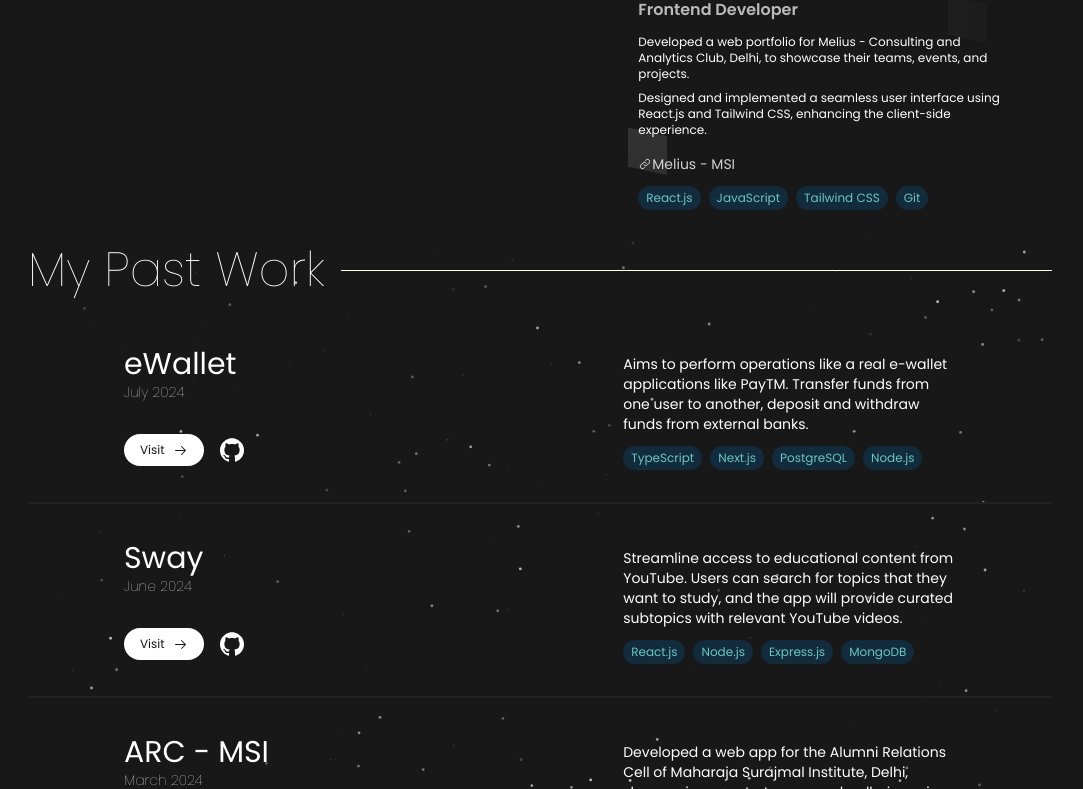
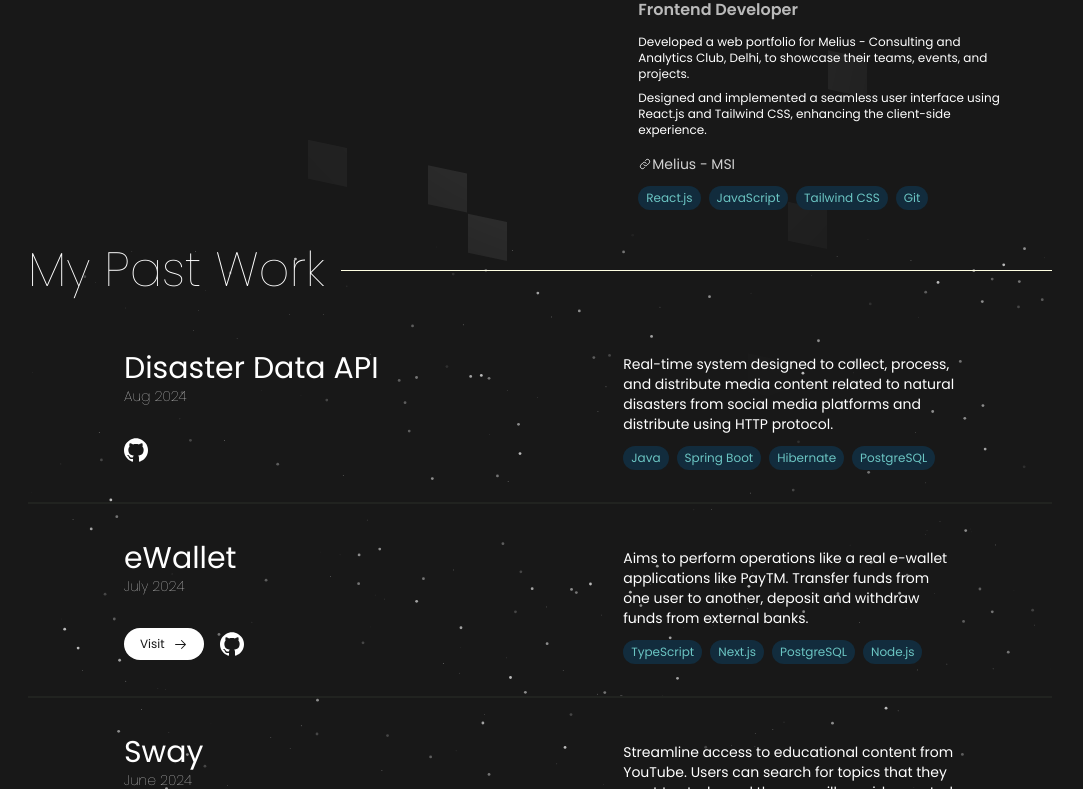
Before and after one commit to easc01/portfolio-ishant, a React (Vite) app: page / in a window 1280 px wide. Shown: the part 2011-2800 px from the top of the page, without its empty margins (100-1183 px from the left). Built offline with nearby package versions, Linux system fonts and the light colour scheme.

Commit message:
Add Project

```diff
--- a/src/components/Projects.tsx
+++ b/src/components/Projects.tsx
@@ -23,7 +23,6 @@
             link={pr.link}
             github={pr.github}
             skills={pr.skills}
-            thumbnail={pr.thumbnail}
             className=''
           />)}
       </div>
--- a/src/components/ProjectsCard.tsx
+++ b/src/components/ProjectsCard.tsx
@@ -8,9 +8,8 @@
   description: string,
   date: string,
   skills: string[],
-  thumbnail: string,
-  link: string,
-  github: string,
+  link?: string,
+  github?: string,
 }
 
 export default function ProjectCard({ title, description, date, skills, link, github }: ProjectProps) {
@@ -24,15 +23,16 @@
       </div>
 
       <div className="h-max flex flex-row-reverse md:flex-row items-center gap-4">
-        <a href={link} target="_blank" className="flex items-center gap-2 text-xs rounded-full bg-white text-black border-brown-white px-4 py-2 w-max hover:bg-blue-600 hover:text-white transition-colors duration-200 ease-in-out">
+        {link && <a href={link} target="_blank" className="flex items-center gap-2 text-xs rounded-full bg-white text-black border-brown-white px-4 py-2 w-max hover:bg-blue-600 hover:text-white transition-colors duration-200 ease-in-out">
           <p>Visit</p>
           <div className="font-bold">
             <ArrowRightIcon />
           </div>
-        </a>
-        <a href={github} target="_blank">
+        </a>}
+
+        {github && <a href={github} target="_blank">
           <GitHubIcon className="size-6" />
-        </a>
+        </a>}
       </div>
     </div>
 
--- a/src/lib/projects.json
+++ b/src/lib/projects.json
@@ -1,4 +1,17 @@
 [
+    {
+        "title": "Disaster Data API",
+        "description": "Real-time system designed to collect, process, and distribute media content related to natural disasters from social media platforms and distribute using HTTP protocol.",
+        "date": "Aug 2024",
+        "github": "https://github.com/ishantSikdar/disaster-media-api",
+        "skills": [
+            "Java",
+            "Spring Boot",
+            "Hibernate",
+            "PostgreSQL",
+            "AWS"
+        ]
+    },
     {
         "title": "eWallet",
         "thumbnail": "/ewallet.png",
@@ -41,47 +54,5 @@
             "Docker",
             "CI/CD"
         ]
-    },
-    {
-        "title": "ARC - MSI",
-        "thumbnail": "/arc.png",
-        "description": "Developed a web app for the Alumni Relations Cell of Maharaja Surajmal Institute, Delhi, showcasing events, teams, and galleries using React.js, Tailwind CSS.",
-        "link": "https://aasc-client-dev.vercel.app/",
-        "date": "March 2024",
-        "github": "https://github.com/ishantSikdar/aasc-client",
-        "skills": [
-            "JavaScript",
-            "React.js",
-            "Tailwind CSS",
-            "Vercel"
-        ]
-    },
-    {
-        "title": "Melius - MSI",
-        "thumbnail": "/melius.png",
-        "description": "Created a portfolio for Melius - Consulting and Analytics Club, Delhi, displaying teams, events, and projects with a user-friendly interface using React.js and Tailwind CSS.",
-        "link": "https://meliuscac.in/",
-        "github": "https://github.com/ishantSikdar/MeliusWebsite_Live",
-        "date": "October 2023",
-        "skills": [
-            "JavaScript",
-            "React.js",
-            "Tailwind CSS",
-            "Git"
-        ]
-    },
-    {
-        "title": "SpaceX",
-        "thumbnail": "/spacex.png",
-        "description": "Developed a UI clone of 'spacex.com' using raw CSS and JavaScript. Created interactive and visually appealing animations to closely match the official 'spacex.com' site.",
-        "link": "https://ishantsikdar.github.io/SpaceX/",
-        "date": "October 2023",
-        "github": "https://github.com/ishantSikdar/SpaceX",
-        "dockerhub": [],
-        "skills": [
-            "JavaScript",
-            "CSS",
-            "HTML"
-        ]
     }
 ]
```
